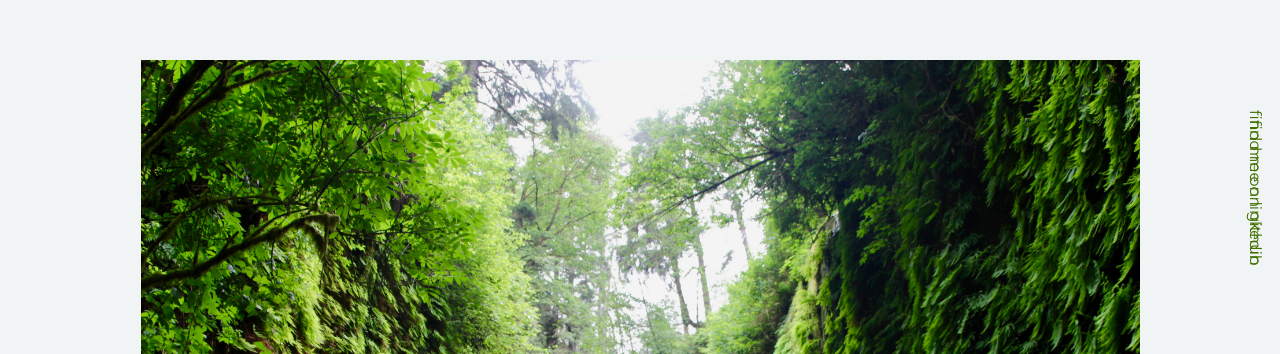
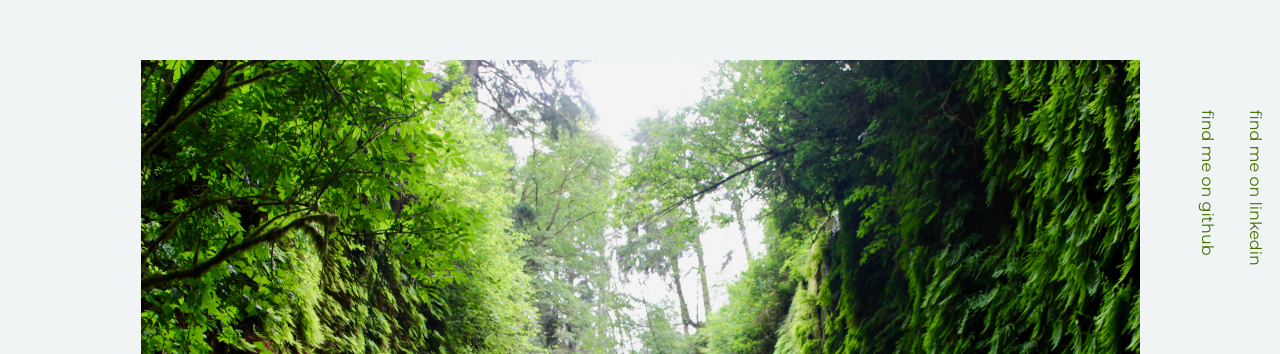
Before and after one commit to k-cardon/final_portfolio, a Django app: page / in a window 1280 px wide. Shown: the part 134-488 px from the top of the page. Run offline with Django 4.2, Linux system fonts and the light colour scheme; some libraries are stand-ins or nearby versions.

Commit message:
fixed github link

```diff
--- a/pages/templates/pages/home.html
+++ b/pages/templates/pages/home.html
@@ -45,9 +45,7 @@
 
     <div class="socials">
       <a href="https://www.linkedin.com/in/k-cardon/" target="_blank" rel="noopener noreferrer">find me on linkedin</a>
-    </div>
-
-    <div class="socials">
+      <br>
       <a href="https://github.com/k-cardon" target="_blank" rel="noopener noreferrer">find me on github</a>
     </div>
 
```
